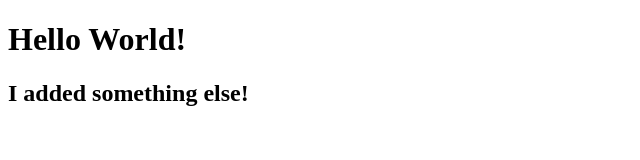
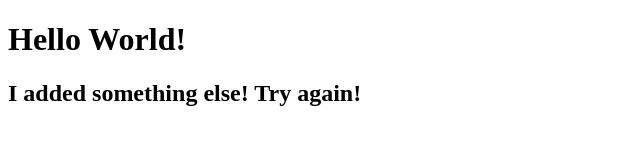
Before and after one commit to seanRoshan/demo-repo-col, a plain HTML site: page index.html in a window 1280 px wide. Shown: the whole page, without its empty margins (0-640 px from the left). Drawn offline with Linux system fonts and the light colour scheme.

Commit message:
test push to main

```diff
--- a/index.html
+++ b/index.html
@@ -8,6 +8,6 @@
 </head>
 <body>
     <h1>Hello World!</h1>
-    <h2>I added something else!</h2>
+    <h2>I added something else! Try again!</h2>
 </body>
 </html>
```
